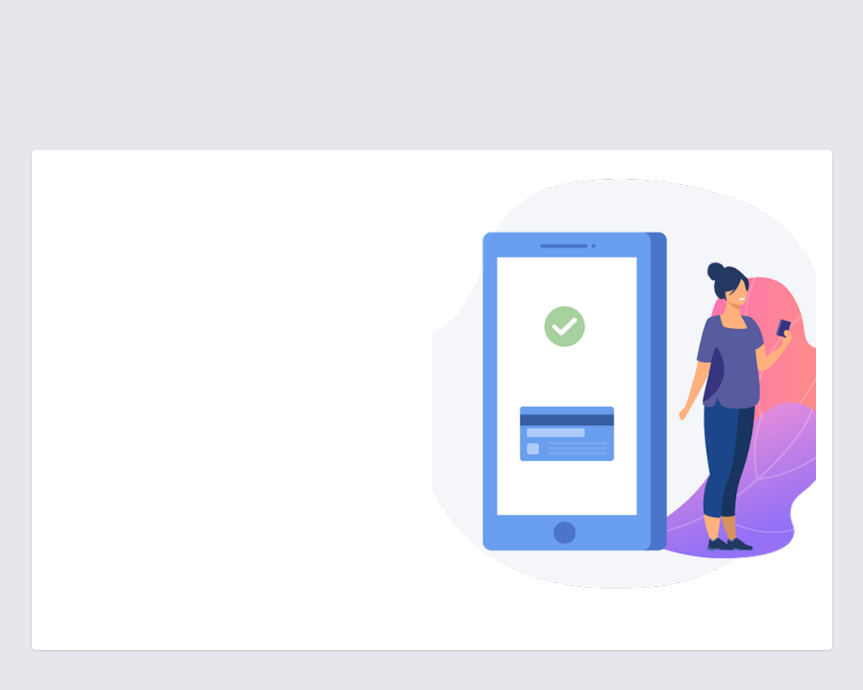
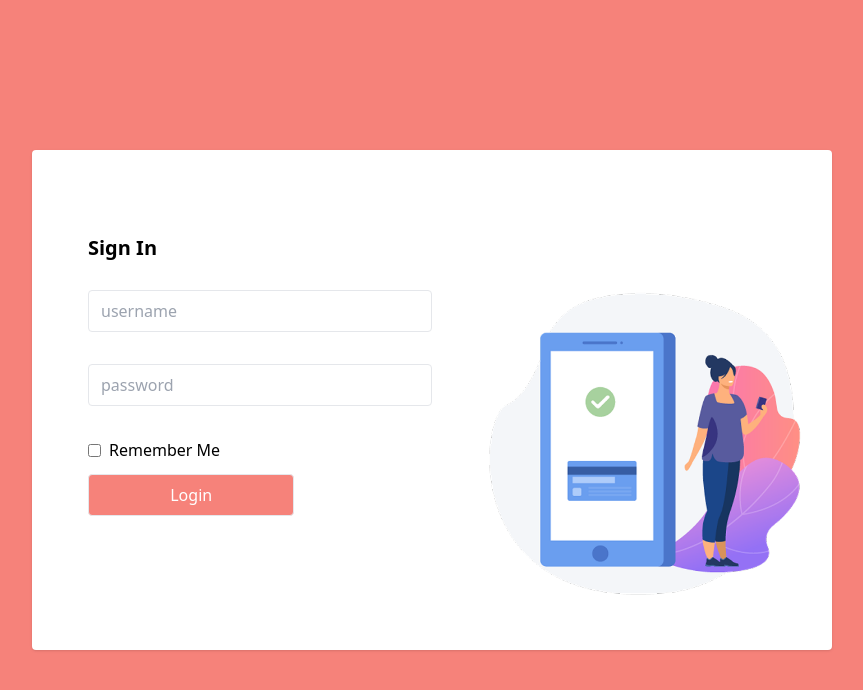
Before and after one commit to LokeshOtti29/TaskTrack, a React (Vite) app: page / in a window 1280 px wide. Shown: the top 690 px of the page, without its empty margins (208-1071 px from the left). Built offline with nearby package versions, Linux system fonts and the light colour scheme.

Commit message:
created-form

```diff
--- a/package.json
+++ b/package.json
@@ -10,8 +10,11 @@
     "preview": "vite preview"
   },
   "dependencies": {
+    "@hookform/resolvers": "^5.1.1",
     "react": "^19.1.0",
-    "react-dom": "^19.1.0"
+    "react-dom": "^19.1.0",
+    "react-hook-form": "^7.60.0",
+    "zod": "^4.0.5"
   },
   "devDependencies": {
     "@eslint/js": "^9.30.1",
--- a/src/components/Auth/Login.jsx
+++ b/src/components/Auth/Login.jsx
@@ -1,15 +1,89 @@
 import React from "react";
+import { useForm } from "react-hook-form";
+import { z } from "zod";
+import { zodResolver } from "@hookform/resolvers/zod";
+const schema = z.object({
+  name: z
+    .string()
+    .min(1, "Name is required")
+    .max(20, "Username Should be less than 20 characters"),
+  password: z.string().min(8, "Password must be at least 8 characters"),
+  accept: z.boolean().optional(),
+});
 const Login = () => {
+  const {
+    register,
+    handleSubmit,
+    formState: { errors },
+  } = useForm({ resolver: zodResolver(schema) });
+
+  const onSubmit = (data) => {
+    console.log("form submitted", data);
+  };
   return (
-    <div className="w-full min-h-screen bg-gray-200 relative">
+    <div className="w-full min-h-screen bg-[rgb(246,130,122)] relative">
       <div className="absolute inset-0 z-50 flex items-center justify-center ">
         <div className="bg-white text-black p-4 rounded shadow w-[800px] h-[500px] flex flex-row">
-          <div className="flex-1 flex items-center justify-center"></div>
-
-          <div
-            className="flex-1 bg-cover bg-center"
-            style={{ backgroundImage: "url('/login.png')" }}
-          ></div>
+          <div className="flex-1 flex items-start justify-start px-10 py-10">
+            <div className="flex flex-col my-3 w-full ">
+              <form
+                onSubmit={handleSubmit(onSubmit)}
+                className="flex flex-col gap-3"
+              >
+                <div className="flex-1 py-4 ">
+                  <span className="text-xl font-semibold ">Sign In</span>
+                </div>
+                <div className="flex-2">
+                  <input
+                    type="text"
+                    placeholder="username"
+                    {...register("name")}
+                    className="w-full px-3 py-2 border rounded"
+                  />
+                  <div className="h-5">
+                    {errors.name && (
+                      <p className="text-red-600 text-sm leading-tight">
+                        {errors.name.message}
+                      </p>
+                    )}
+                  </div>
+                </div>
+                <div className="flex-2">
+                  <input
+                    type="password"
+                    placeholder="password"
+                    {...register("password")}
+                    className="w-full px-3 py-2 border rounded"
+                  />
+                  <div className="h-5">
+                    {errors.password && (
+                      <p className="text-red-600 text-sm leading-tight">
+                        {errors.password.message}
+                      </p>
+                    )}
+                  </div>
+                </div>
+                <div className="flex-1 flex flex-row items-center gap-2">
+                  <input type="checkbox" {...register("accept")} />
+                  <p>Remember Me</p>
+                </div>
+                <div className="flex-1">
+                  <button
+                    type="submit"
+                    className="w-3/5 bg-[rgb(246,130,122)] text-white py-2 rounded border hover:border-black"
+                  >
+                    Login
+                  </button>
+                </div>
+              </form>
+            </div>
+          </div>
+          <div className="flex-1 flex items-end justify-center">
+            <div
+              className="w-full h-[350px] bg-contain bg-start bg-no-repeat"
+              style={{ backgroundImage: "url('/login.png')" }}
+            ></div>
+          </div>
         </div>
       </div>
     </div>
--- a/src/components/Auth/Signup.jsx
+++ b/src/components/Auth/Signup.jsx
@@ -1,15 +1,142 @@
 import React from "react";
+import { useForm } from "react-hook-form";
+import { z } from "zod";
+import { zodResolver } from "@hookform/resolvers/zod";
+const schema = z.object({
+  firstname: z
+    .string()
+    .min(1, "firstname is required")
+    .max(20, "firstname Should be less than 20 characters"),
+  lastname: z
+    .string()
+    .min(1, "lastname is required")
+    .max(20, "lastname Should be less than 20 characters"),
+  username: z
+    .string()
+    .min(1, "username is required")
+    .max(20, "username Should be less than 20 characters"),
+  email: z.string().min(1, "Email is required").email("Enter a valid email"),
+  password: z.string().min(8, "Password must be at least 8 characters"),
+  terms: z.literal(true, {
+    errorMap: () => ({ message: "You must accept the terms and conditions" }),
+  }),
+});
+const SignUp = () => {
+  const {
+    register,
+    handleSubmit,
+    formState: { errors },
+  } = useForm({ resolver: zodResolver(schema) });
 
-const SignUp = () => {
+  const onSubmit = (data) => {
+    console.log("form submitted", data);
+  };
   return (
-    <div className="w-full min-h-screen bg-gray-200 relative">
+    <div className="w-full min-h-screen bg-[rgb(246,130,122)] relative">
       <div className="absolute inset-0 z-50 flex items-center justify-center ">
         <div className="bg-white text-black p-4 rounded shadow w-[800px] h-[500px] flex flex-row">
-          <div
-            className="flex-1 bg-cover bg-center"
-            style={{ backgroundImage: "url('/signup.jpg')" }}
-          ></div>
-          <div className="flex-1 flex items-center justify-center"></div>
+          <div className="flex-1 flex items-end justify-center">
+            <div
+              className="w-full h-[400px] bg-contain bg-start bg-no-repeat"
+              style={{ backgroundImage: "url('/signup.jpg')" }}
+            ></div>
+          </div>
+          <div className="flex-1 flex items-center justify-center">
+            <div className="flex flex-col  w-full ">
+              <form onSubmit={handleSubmit(onSubmit)} className="flex flex-col">
+                <div className="flex-1 py-4 ">
+                  <span className="text-xl font-semibold ">Sign Up</span>
+                </div>
+                <div className="flex-2">
+                  <input
+                    type="text"
+                    placeholder="Enter FirstName"
+                    {...register("firstname")}
+                    className="w-full px-3 py-2 border rounded"
+                  />
+                  <div className="h-5">
+                    {errors.firstname && (
+                      <p className="text-red-600 text-sm leading-tight">
+                        {errors.firstname.message}
+                      </p>
+                    )}
+                  </div>
+                </div>
+                <div className="flex-2">
+                  <input
+                    type="text"
+                    placeholder="Enter LastName"
+                    {...register("lastname")}
+                    className="w-full px-3 py-2 border rounded"
+                  />
+                  <div className="h-5">
+                    {errors.lastname && (
+                      <p className="text-red-600 text-sm leading-tight">
+                        {errors.lastname.message}
+                      </p>
+                    )}
+                  </div>
+                </div>
+                <div className="flex-2">
+                  <input
+                    type="text"
+                    placeholder="Enter UserName"
+                    {...register("username")}
+                    className="w-full px-3 py-2 border rounded"
+                  />
+                  <div className="h-5">
+                    {errors.username && (
+                      <p className="text-red-600 text-sm leading-tight">
+                        {errors.username.message}
+                      </p>
+                    )}
+                  </div>
+                </div>
+                <div className="flex-1">
+                  <input
+                    type="email"
+                    placeholder="Enter Email"
+                    {...register("password")}
+                    className="w-full px-3 py-2 border rounded"
+                  />
+                  <div className="h-5">
+                    {errors.password && (
+                      <p className="text-red-600 text-sm leading-tight">
+                        {errors.password.message}
+                      </p>
+                    )}
+                  </div>
+                </div>
+                <div className="flex-1">
+                  <input
+                    type="password"
+                    placeholder="Enter Password"
+                    {...register("password")}
+                    className="w-full px-3 py-2 border rounded"
+                  />
+                  <div className="h-5">
+                    {errors.password && (
+                      <p className="text-red-600 text-sm leading-tight">
+                        {errors.password.message}
+                      </p>
+                    )}
+                  </div>
+                </div>
+                <div className="flex-1 flex flex-row items-center gap-2 py-3">
+                  <input type="checkbox" {...register("terms")} />
+                  <p>I agree to all terms</p>
+                </div>
+                <div className="flex-1">
+                  <button
+                    type="submit"
+                    className="w-3/5 bg-[rgb(246,130,122)] text-white py-2 rounded border hover:border-black"
+                  >
+                    Register
+                  </button>
+                </div>
+              </form>
+            </div>
+          </div>
         </div>
       </div>
     </div>
```
